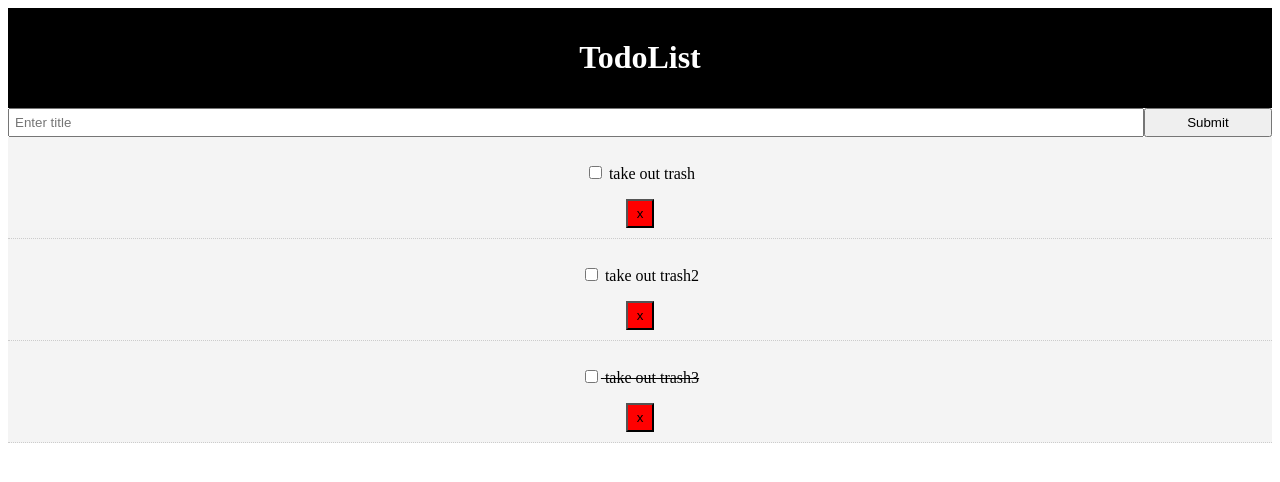
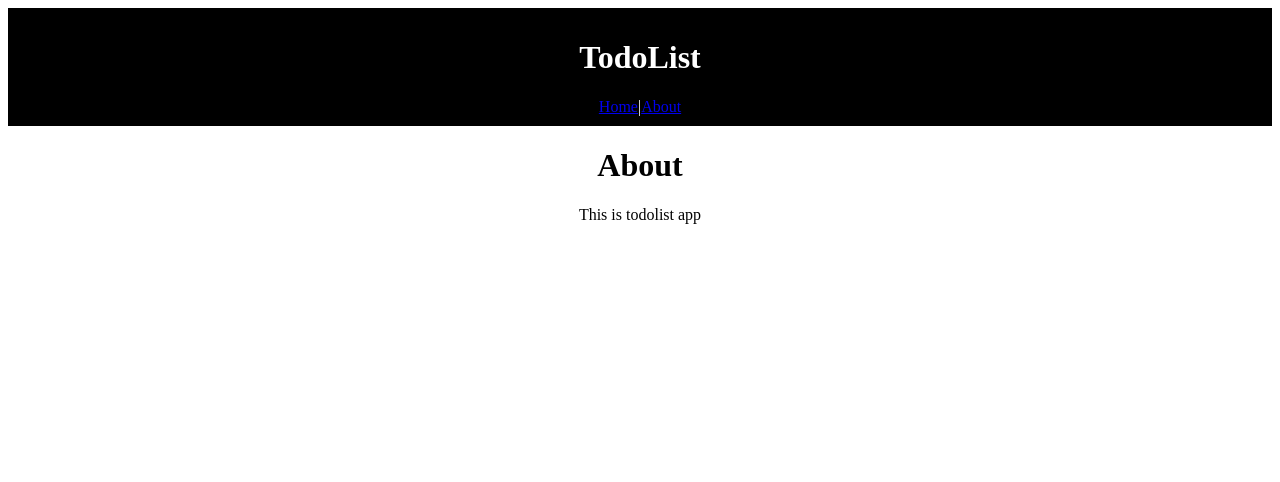
Before and after one commit to CryceTruly/trulyTD, a React (Create React App) app: page /about in a window 1280 px wide. Shown: the top 482 px of the page. Built offline with nearby package versions, Linux system fonts and the light colour scheme.

Commit message:
Added Navigation

```diff
--- a/src/App.js
+++ b/src/App.js
@@ -6,6 +6,8 @@
 import AddTodo from './components/AddTodo';
 import Header from './components/layout/layout';
 import uuid from 'uuid';
+import {BrowserRouter as Router,Route} from 'react-router-dom'
+import About from './components/pages/About';
 class App extends Component {
 
   state = {
@@ -52,16 +54,32 @@
 
 
     return (
+      <Router>
       <div className = "App" >
+       <div className='container'>
       <Header/>
-      <div className='container'>
-      <AddTodo addTodo={this.addTodo}/>
+      <Route exact path='/' render={props=>(
+        <React.Fragment>
+
+ <AddTodo addTodo={this.addTodo}/>
       <Todos todos={this.state.todos} markComplete={this.markComplete} delTodo={this.delTodo}/>
+       </React.Fragment>
+      )
+      }
+
+      />
+
+      <Route path='/about' component={About}></Route>
+
+
       </div>
 
       </div>
+
+      </Router>
     );
   }
+
 
 
   addTodo=(title)=>{
--- a/src/components/layout/layout.js
+++ b/src/components/layout/layout.js
@@ -1,9 +1,13 @@
 import React from 'react';
-
+import {Link} from 'react-router-dom'
 function Header(){
     return (
         <header style={headerStyle}>
             <h1>TodoList</h1>
+            <Link to='/'>Home</Link>
+ |
+
+ <Link to="/about">About</Link>
         </header>
     )
 }
--- /dev/null
+++ b/src/components/pages/About.js
@@ -0,0 +1,16 @@
+import React, { Component } from 'react';
+
+function About(){
+    return(
+        <React.Fragment>
+            <h1>About</h1>
+            <p>This is todolist app</p>
+
+        </React.Fragment>
+    )
+
+
+}
+
+
+export default About;
```
